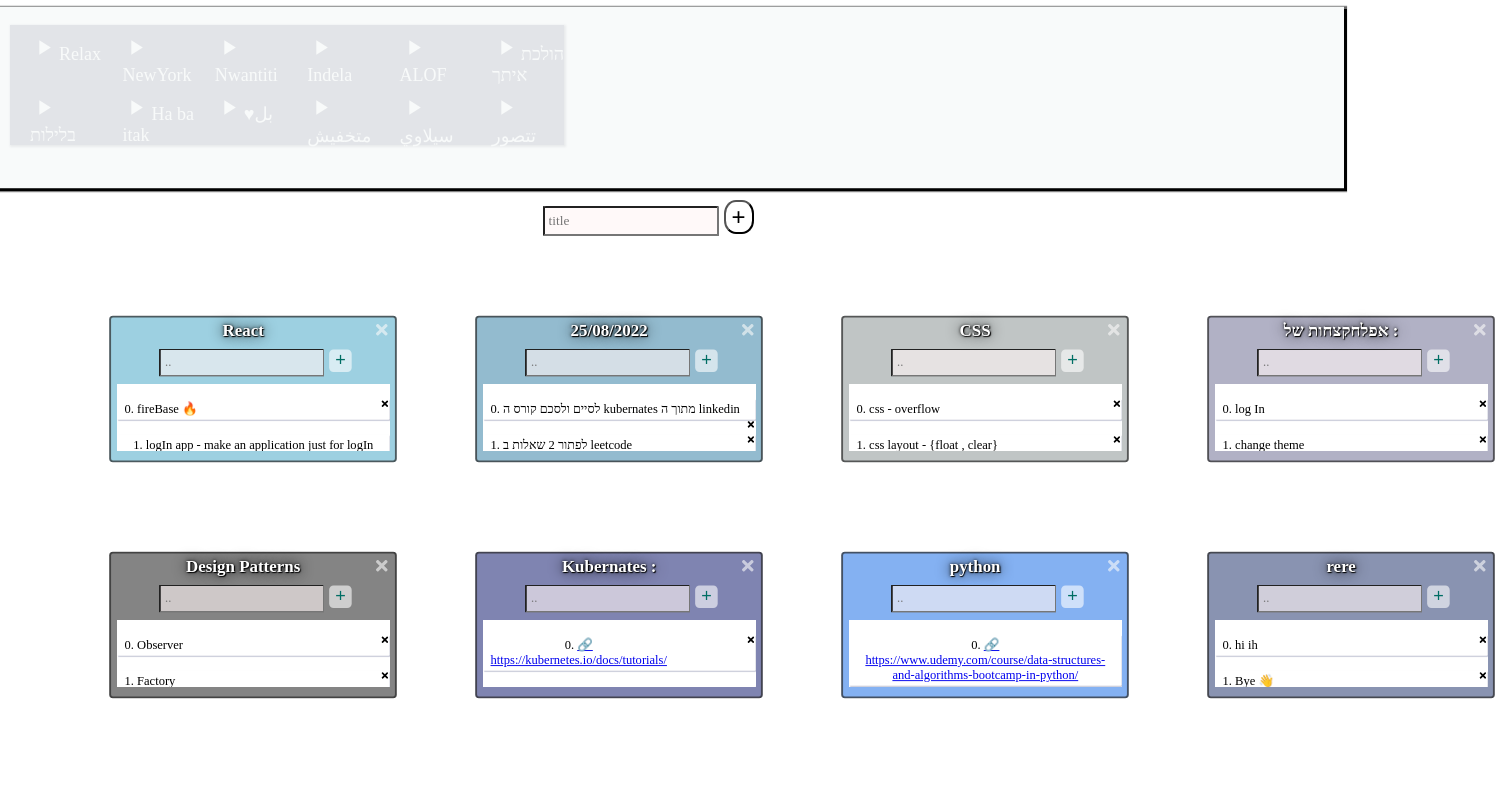
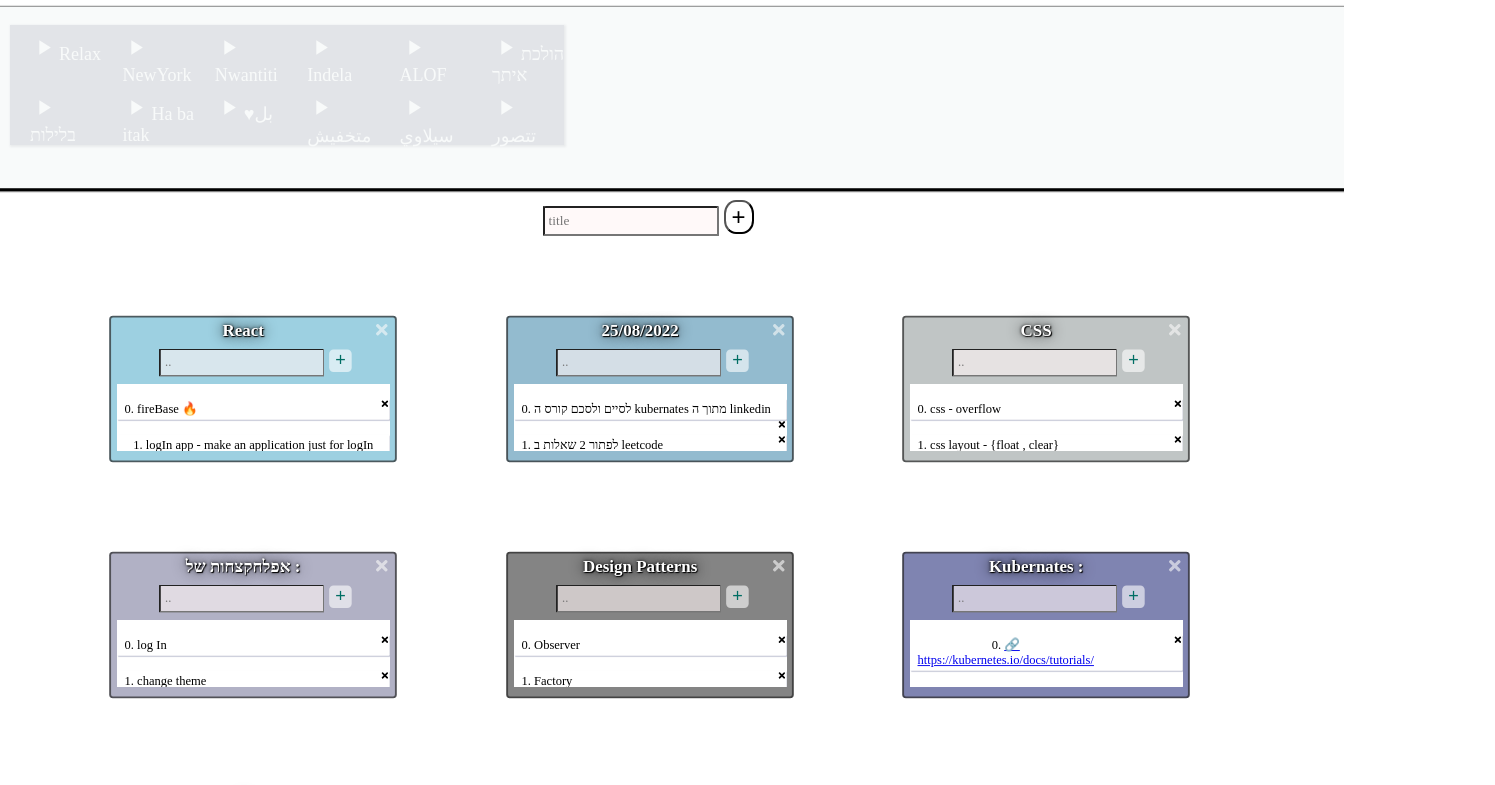
Before and after one commit to rehamAbass/to-do-v3, a React (Create React App) app: page / in a window 1280 px wide. Shown: the top 785 px of the page, 1495 px wide, since content can reach past the window. Built offline with nearby package versions, Linux system fonts and the light colour scheme; data requests are answered from the project's data file; a web font is replaced by a local one.

Commit message:
Update List.css

```diff
--- a/src/components/ListOfCards/List.css
+++ b/src/components/ListOfCards/List.css
@@ -8,7 +8,7 @@
     /* grid-template-columns: 30vh 30vh 30vh 30vh; */
     /* grid-template-columns: max-content; */
     /* grid-template-columns: 40ex 40ex 40ex; */
-    grid-template-columns: 1fr 1fr 1fr 1fr;
+    grid-template-columns: 1fr 1fr 1fr;
         /* align-items: center; */
     text-align:center;
     /* justify-content: center; */
```
